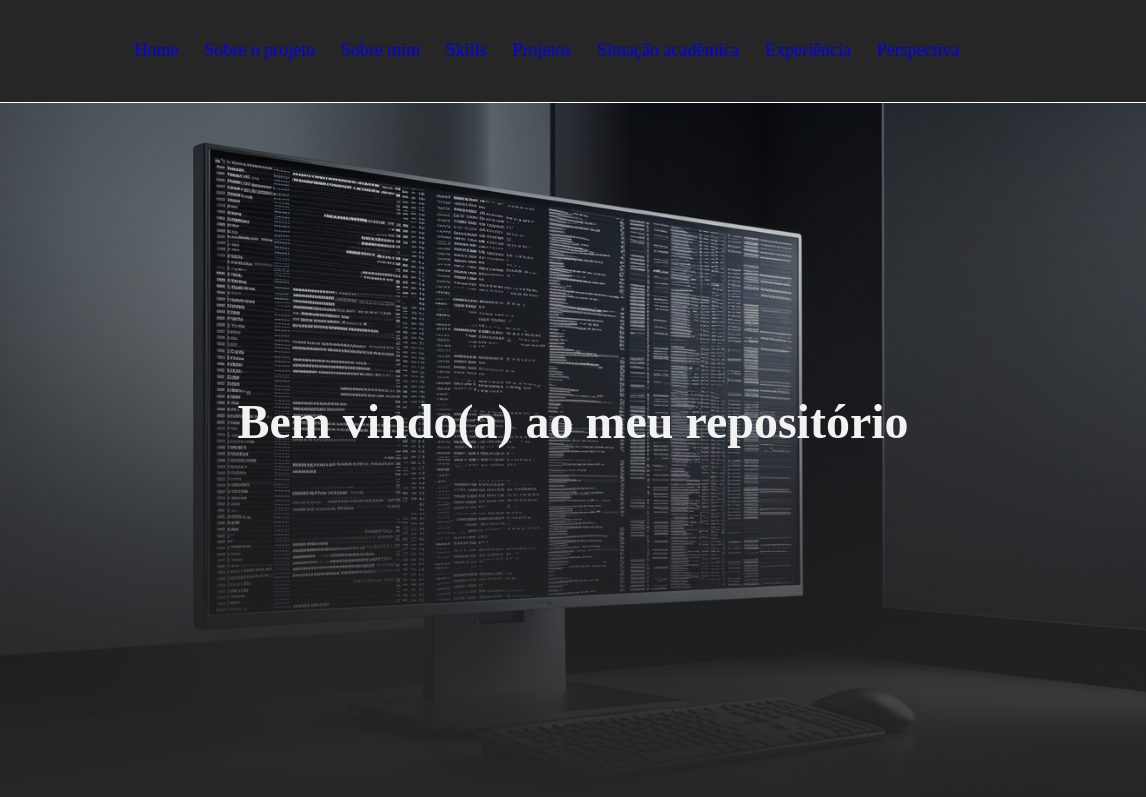
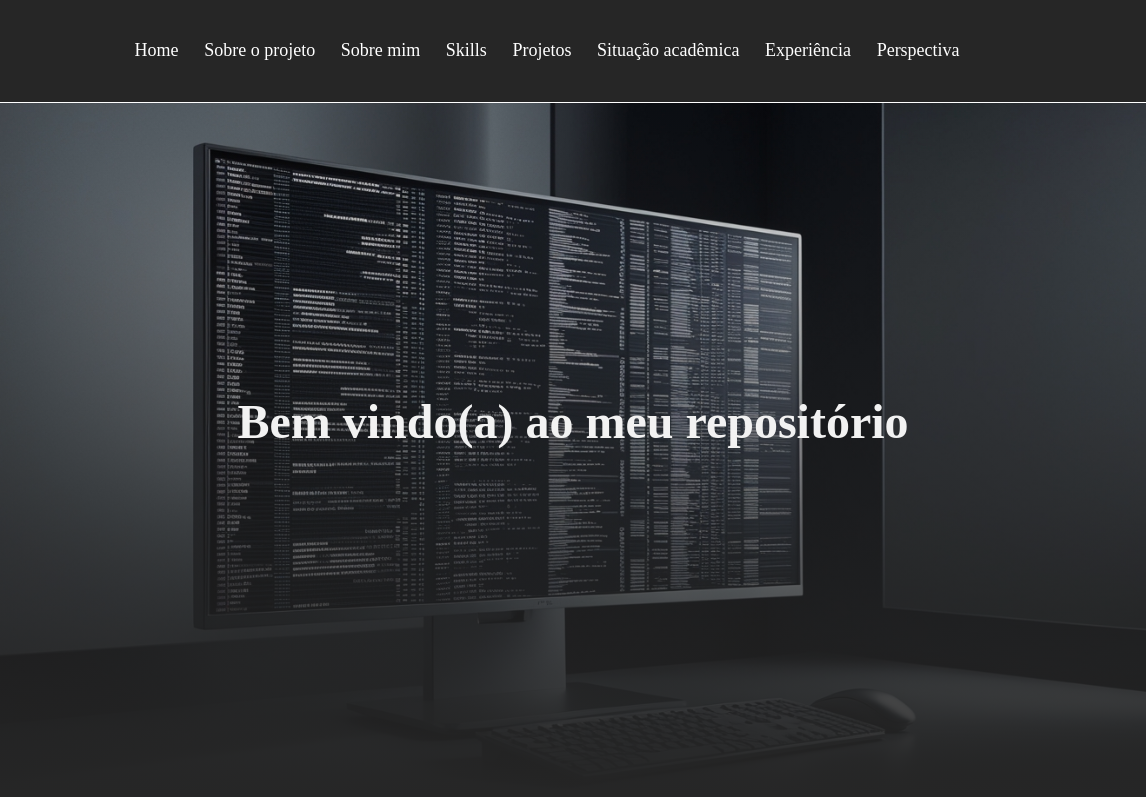
Before and after one commit to Davitoreti/My-portfolio, a website built with Parcel: page src/index.html in a window 1280 px wide. Shown: the top 797 px of the page, 67-1213 px from the left. Built offline with nearby package versions, Linux system fonts and the light colour scheme; files whose address does not match are found by name.

Commit message:
Styles: changing styles

```diff
--- a/src/scss/header.scss
+++ b/src/scss/header.scss
@@ -48,6 +48,10 @@
     display: inline-flex;
     font-size: large;
     padding: 2.2rem 1rem;
+  }
+
+  .header__nav--list-item a{
+    color: white;
   }
 
   .header__nav--list-item a:visited {
```
